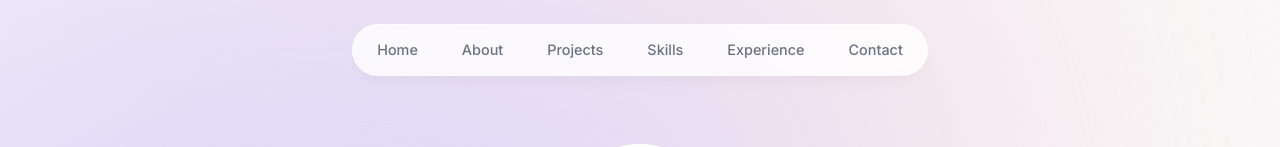
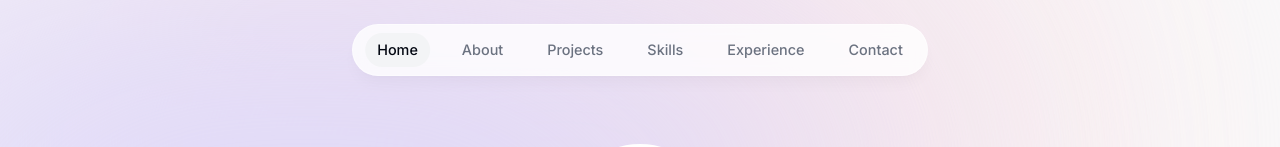
Before and after one commit to YoussefAyachi95/personal-website, a Next.js app: page / in a window 1280 px wide. Shown: the top 147 px of the page. Built offline with nearby package versions, Linux system fonts and the light colour scheme.

Commit message:
Add active animation to header

```diff
--- a/app/layout.tsx
+++ b/app/layout.tsx
@@ -16,7 +16,7 @@ export default function RootLayout({
   children: React.ReactNode
 }) {
   return (
-    <html lang="en">
+    <html lang="en" className="!scroll-smooth">
       <body className={`${inter.className} bg-gray-50 text-gray-950 relative pt-28 sm:pt-36`}>
         <div className="bg-[#fbe2e3] absolute -z-10 top-[-6rem] right-[11rem] h-[31.25rem] w-[31.25rem] rounded-full blur-[10rem] sm:w-[68.75rem]"></div>
         <div className="bg-[#dbd7fb] absolute -z-10 top-[-1rem] left-[-35rem] h-[31.25rem] w-[50rem] rounded-full blur-[10rem] sm:w-[68.75rem] md:left-[-33rem] lg:left-[-28rem] xl:left-[-15rem] 2xl:left-[-5rem]"></div>
--- a/components/About.tsx
+++ b/components/About.tsx
@@ -7,10 +7,11 @@ import SectionHeading from './SectionHeading'
 export default function About() {
   return (
     <motion.section
-    className="mb-28 max-w-[45rem] text-center leading-8 sm:mb-40"
+    className="mb-28 max-w-[45rem] text-center leading-8 sm:mb-40 scroll-mt-28"
     initial={{ opacity: 0, y: 100 }}
     animate={{ opacity: 1, y: 0 }}
     transition={{ delay: 0.175 }}
+    id="about"
     >
         <SectionHeading>About Me</SectionHeading>
         <p className="mb-3">
--- a/components/Header.tsx
+++ b/components/Header.tsx
@@ -1,15 +1,21 @@
 "use client"
 
-import React from 'react'
+import React, { useState } from 'react'
 import { links } from '@/lib/data'
 import Link from 'next/link'
 import { motion } from "framer-motion"
+import clsx from "clsx"
 
 export default function Header() {
+    const [activeSection, setActiveSection] = useState("Home")
+
+
   return (
     <header className="z-[999] relative">
          <motion.div className="fixed top-0 left-1/2 -translate-x-1/2 h-[4.5rem] w-full rounded-none border border-white border-opacity-40 bg-white bg-opacity-80 shadow-lg
-        shadow-black/[0.03] backdrop-blur-[0.5rem] sm:top-6 sm:h-[3.25rem] sm:w-[36rem] sm:rounded-full" initial={{ y: -100, x: "-50%", opacity: 0}} animate={{y: 0, x: "-50%", opacity: 1}}>
+        shadow-black/[0.03] backdrop-blur-[0.5rem] sm:top-6 sm:h-[3.25rem] sm:w-[36rem] sm:rounded-full"
+        initial={{ y: -100, x: "-50%", opacity: 0}}
+        animate={{y: 0, x: "-50%", opacity: 1}}>
          </motion.div>
 
          <nav className="flex fixed top-[0.15rem] left-1/2 h-12 -translate-x-1/2 py-2 sm:top-[1.7rem] sm:h-[initial] sm:py-0">
@@ -17,9 +23,29 @@ export default function Header() {
                 {
                     links.map(link => {
                         return (
-                            <motion.li key={link.hash} className="h-3/4 flex items-center justify-center" initial={{ y: -100, opacity: 0}} animate={{y: 0, opacity: 1}}>
-                                <Link href={link.hash} className="flex w-full items-center justify-center px-3 py-3 hover:text-gray-950 transition">
+                            <motion.li key={link.hash} className="h-3/4 flex items-center justify-center relative" initial={{ y: -100, opacity: 0}} animate={{y: 0, opacity: 1}}>
+                                <Link
+                                href={link.hash}
+                                className={clsx("flex w-full items-center justify-center px-3 py-3 hover:text-gray-950 transition", {
+                                    "text-gray-950" : activeSection === link.name
+                                })}
+                                onClick={() => setActiveSection(link.name)}>
+
                                     {link.name}
+
+                                    {
+                                        link.name === activeSection && (
+                                            <motion.span
+                                            className="bg-gray-100 rounded-full absolute inset-0 -z-10"
+                                            layoutId="activeSection"
+                                            transition={{
+                                                type: "spring",
+                                                stiffness: 380,
+                                                damping: 30
+                                            }}>
+                                            </motion.span>
+                                        )
+                                    }
                                 </Link>
                             </motion.li>
                         )
--- a/components/Intro.tsx
+++ b/components/Intro.tsx
@@ -11,7 +11,7 @@ import meImg from '@/public/me.jpg'
 
 export default function Intro() {
   return (
-    <section className="mb-28 max-w-[50rem] text-center sm:mb-0">
+    <section id="home" className="mb-28 max-w-[50rem] text-center sm:mb-0 scroll-mt-[100rem]">
         <div className="flex items-center justify-center">
             <div className="relative">
                 <motion.div initial={{ opacity: 0, scale: 0 }} animate={{ opacity: 1, scale: 1 }} transition={{ type: "tween", duration: 0.2 }}>
--- a/components/Projects.tsx
+++ b/components/Projects.tsx
@@ -5,7 +5,7 @@ import Project from './Project'
 
 export default function Projects() {
   return (
-    <section>
+    <section id="projects" className="scroll-mt-28">
         <SectionHeading>My projects</SectionHeading>
         <div>
             {
--- a/package.json
+++ b/package.json
@@ -13,6 +13,7 @@
     "@types/react": "18.2.21",
     "@types/react-dom": "18.2.7",
     "autoprefixer": "10.4.15",
+    "clsx": "^2.0.0",
     "eslint": "8.48.0",
     "eslint-config-next": "13.4.19",
     "framer-motion": "^10.16.4",
```
Also changed, not shown: 1 other file (tests, documents, lock files or other folders).
